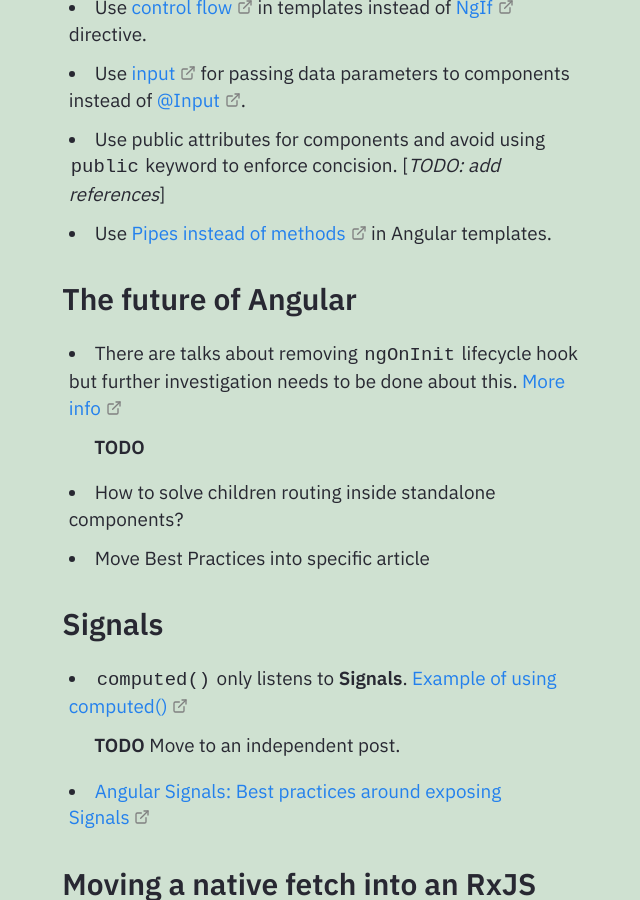
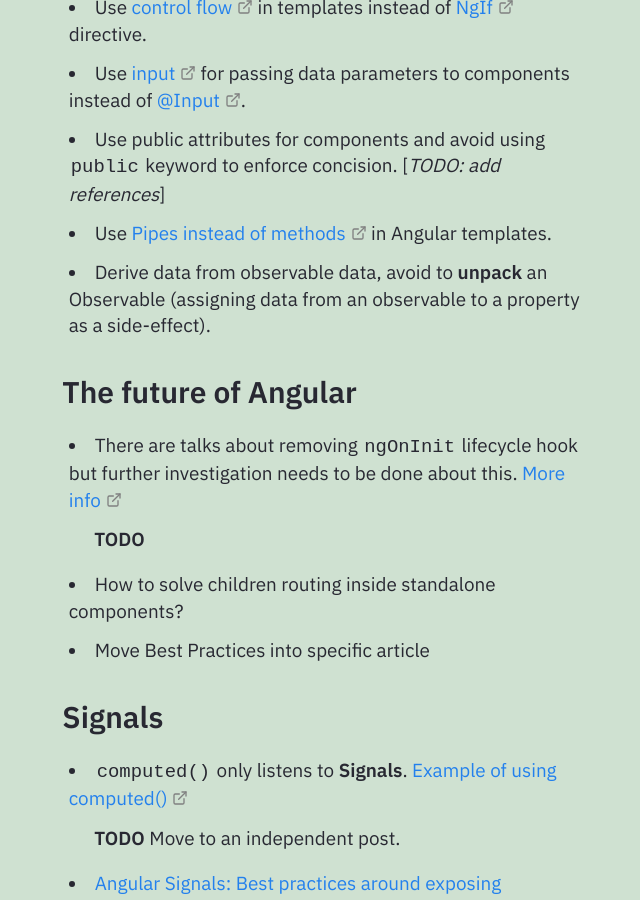
Before and after one commit to Gorzas/gorzas.github.io, a Jekyll site: the page built from _notes/Public/tech/Angular/Angular.md, in a window 1280 px wide and 900 px high, scrolled down 391 px. Shown: the whole window, without its empty margins (316-956 px from the left). Built offline with Jekyll 4.4.1, drawn with Linux system fonts in a browser that asks for light colours; part of the change alters nothing that is shown.

Commit message:
Update Angular.md with new guidelines and date
Updated the 'updated' date and added a new guideline about observables.

```diff
--- a/_notes/Public/tech/Angular/Angular.md
+++ b/_notes/Public/tech/Angular/Angular.md
@@ -3,7 +3,7 @@ title: Angular
 feed: show
 tags: javascript typescript angular
 date: 21-01-2025
-updated: 12-05-2026
+updated: 13-05-2026
 type: note
 growth: seedlings
 ---
@@ -15,6 +15,7 @@ growth: seedlings
 - Use [input](https://angular.dev/guide/components/inputs#configuring-inputs) for passing data parameters to components instead of [@Input](https://angular.dev/guide/components/inputs#declaring-inputs-with-the-input-decorator).
 - Use public attributes for components and avoid using `public` keyword to enforce concision. \[*TODO: add references*\]
 - Use [Pipes instead of methods](https://zmushegh.medium.com/why-use-pipe-instead-of-function-in-angular-507cf972bfb0) in Angular templates.
+- Derive data from observable data, avoid to **unpack** an Observable (assigning data from an observable to a property as a side-effect).
 
 ## The future of Angular
 
```
